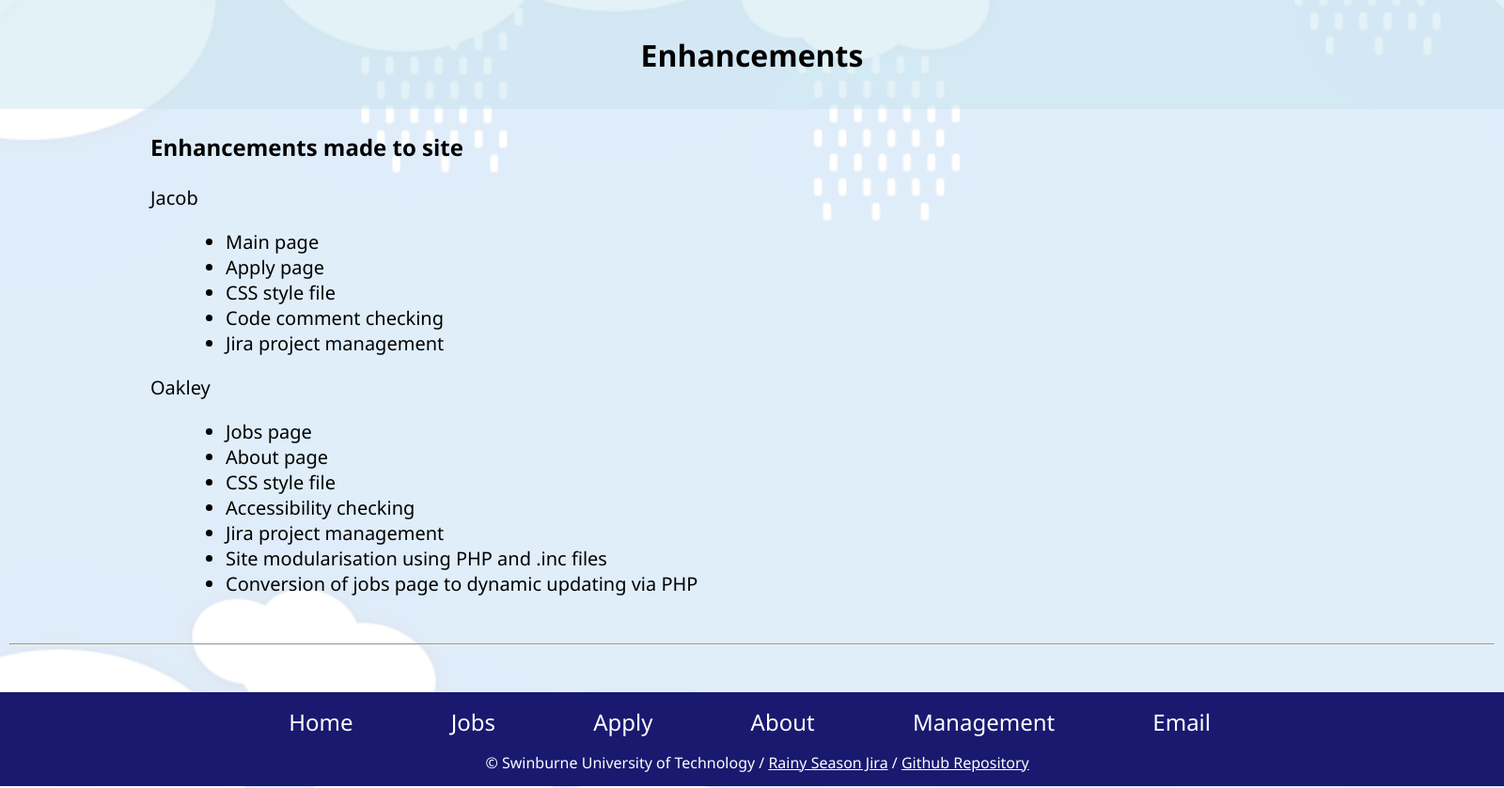
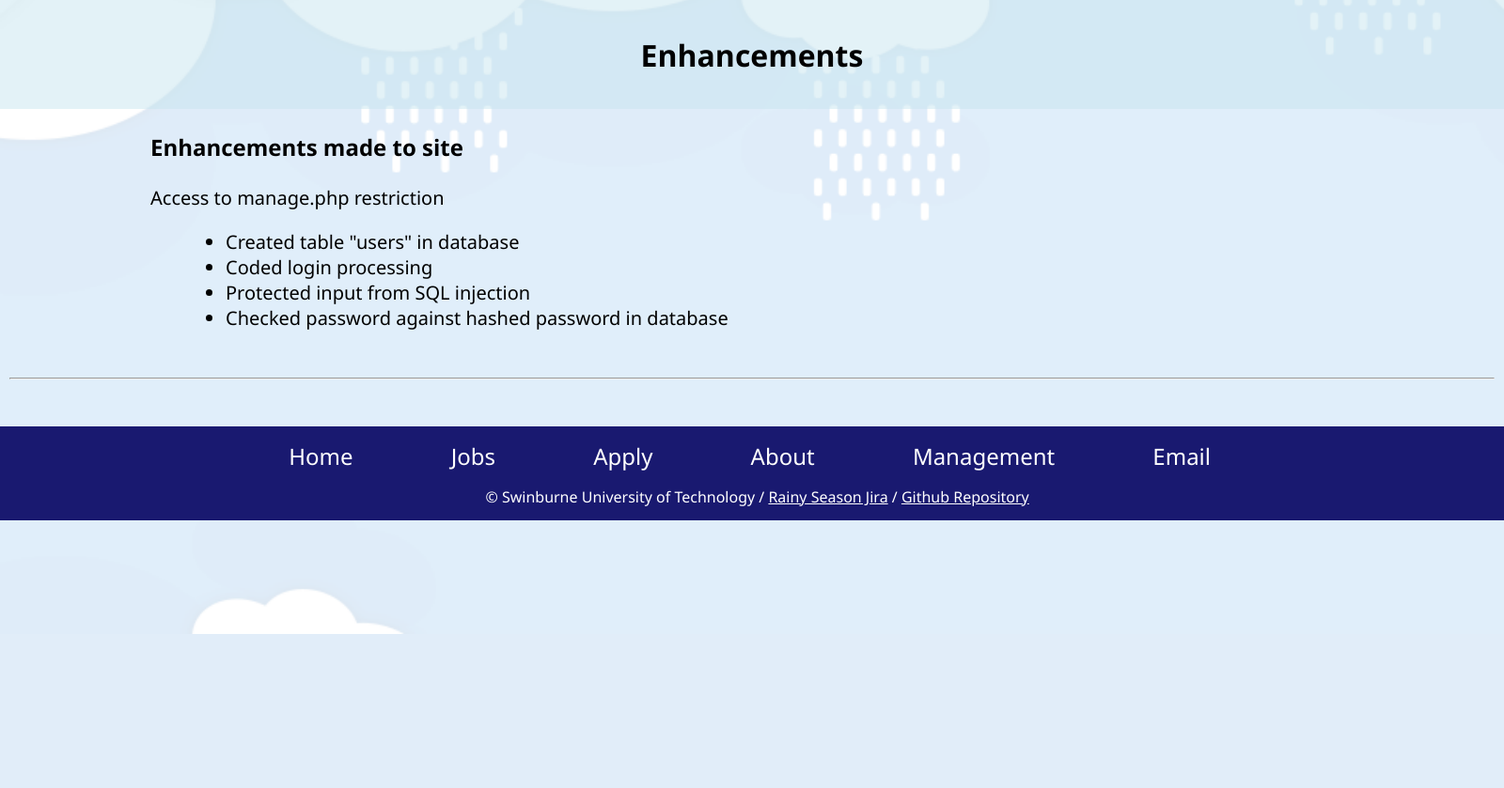
Before and after one commit to Bigteaforfolks/sw_cos10026_rainy_season_part2, a PHP site: page /enhancements.php in a window 1600 px wide. Shown: the part 125-964 px from the top of the page at 94% size. After the commit the page ends 800 px from the top, so only its background shows below. Run offline with PHP 8.4, Linux system fonts and the light colour scheme.

```diff
--- a/project2/enhancements.php
+++ b/project2/enhancements.php
@@ -24,32 +24,16 @@
     <section id="enhancements">
         <h3>Enhancements made to site</h3>
 
-        <!-- Definition list to tie member and contribution together -->
+        <!-- Definition list to tie enhancement and description together -->
         <dl>
-            <div class="jacob-contribution">
-                <dt>Jacob</dt>
+            <div class="login-page">
+                <dt>Access to manage.php restriction</dt>
                 <dd>
                     <ul>
-                        <li>Main page</li>
-                        <li>Apply page</li>
-                        <li>CSS style file</li>
-                        <li>Code comment checking</li>
-                        <li>Jira project management</li>
-                    </ul>
-                </dd>
-            </div>
-
-            <div class="oakley-contribution">
-                <dt>Oakley</dt>
-                <dd>
-                    <ul>
-                        <li>Jobs page</li>
-                        <li>About page</li>
-                        <li>CSS style file</li>
-                        <li>Accessibility checking</li>
-                        <li>Jira project management</li>
-                        <li>Site modularisation using PHP and .inc files</li>
-                        <li>Conversion of jobs page to  dynamic updating via PHP</li>
+                        <li>Created table "users" in database</li>
+                        <li>Coded login processing</li>
+                        <li>Protected input from SQL injection</li>
+                        <li>Checked password against hashed password in database</li>
                     </ul>
                 </dd>
             </div>
```
